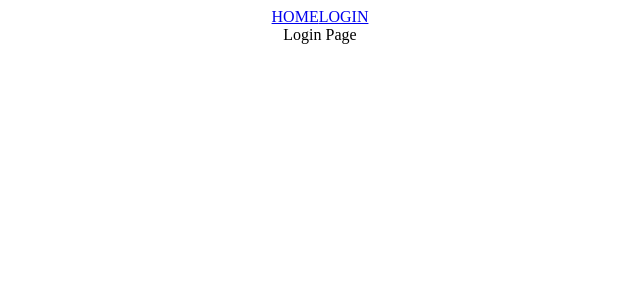
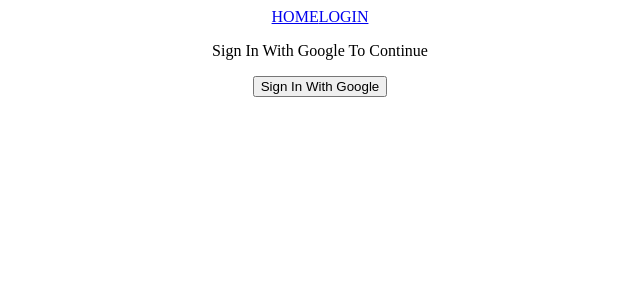
Before and after one commit to sethipriyanshu/social-media-app, a React (Create React App) app: page /login in a window 1280 px wide. Shown: the top 300 px of the page, without its empty margins (320-960 px from the left). Built offline with nearby package versions, Linux system fonts and the light colour scheme; no server answers.

Commit message:
add firebase google login

```diff
--- a/package.json
+++ b/package.json
@@ -10,6 +10,7 @@
     "@types/node": "^16.18.97",
     "@types/react": "^18.3.3",
     "@types/react-dom": "^18.3.0",
+    "firebase": "^10.12.2",
     "react": "^18.3.1",
     "react-dom": "^18.3.1",
     "react-router-dom": "^6.23.1",
--- a/src/pages/login.tsx
+++ b/src/pages/login.tsx
@@ -1,5 +1,16 @@
+import { auth, provider } from "../config/firebase";
+import { signInWithPopup } from "firebase/auth";
+import { useNavigate } from "react-router-dom";
+
 export const Login = () =>{
+    const navigate = useNavigate();
+
+    const signInWithGoogle = async () =>{
+       const result = await signInWithPopup(auth,provider);
+       navigate('/');
+    }
     return <div>
-        Login Page
+        <p>Sign In With Google To Continue</p>
+        <button onClick={signInWithGoogle}>Sign In With Google</button>
     </div>
 }
```
Also changed, not shown: 1 other file (tests, documents, lock files or other folders).
